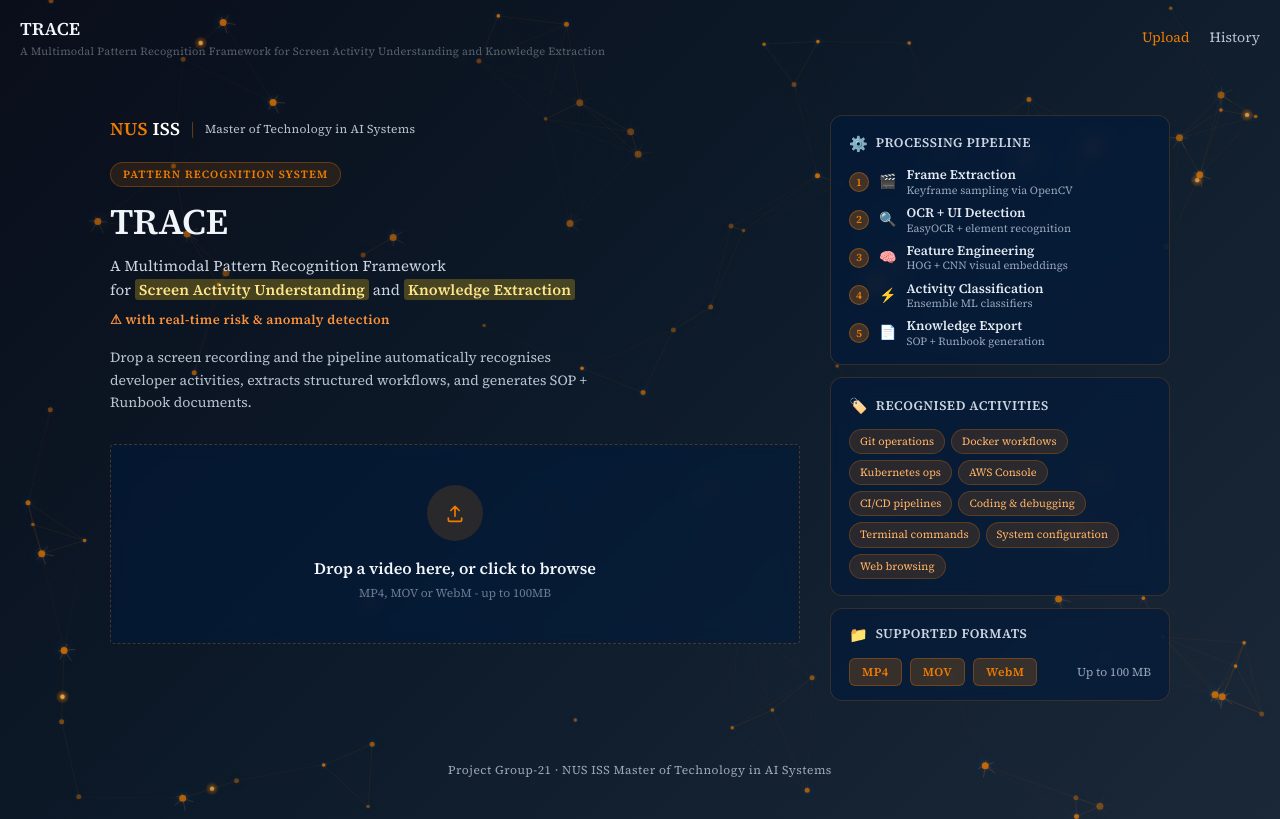
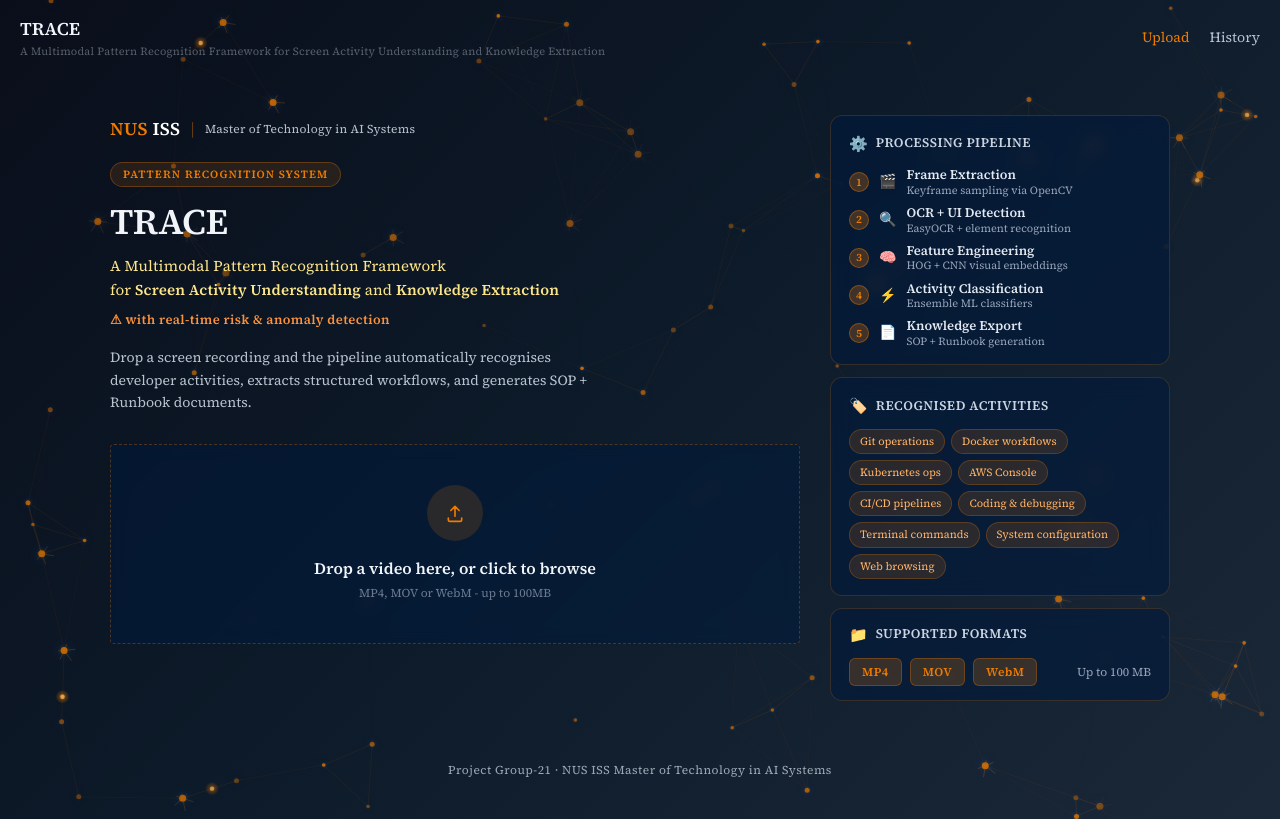
Before and after one commit to laxmi1707/PatternRecognSystem-Video2Text, a React (Vite) app in the folder SourceCode/frontend/: page / in a window 1280 px wide. Built offline with nearby package versions, Linux system fonts and the light colour scheme; no server answers.

Commit message:
fix(ui): yellow text only for engine tag, no background fill on highlights

```diff
--- a/SourceCode/frontend/src/styles/app.css
+++ b/SourceCode/frontend/src/styles/app.css
@@ -89,17 +89,15 @@
 .upload-engine-tag {
   font-size: 15px;
   font-weight: 400;
-  color: #cbd5e1;
+  color: #fde68a;
   letter-spacing: 0.01em;
   line-height: 1.6;
   margin: 0 0 16px 0;
 }
 .upload-highlight {
-  background: rgba(250, 204, 21, 0.25);
+  background: none;
   color: #fde68a;
-  border-radius: 3px;
-  padding: 0 4px;
-  font-weight: 600;
+  font-weight: 700;
 }
 .upload-anomaly-tag {
   font-size: 13px;
```
